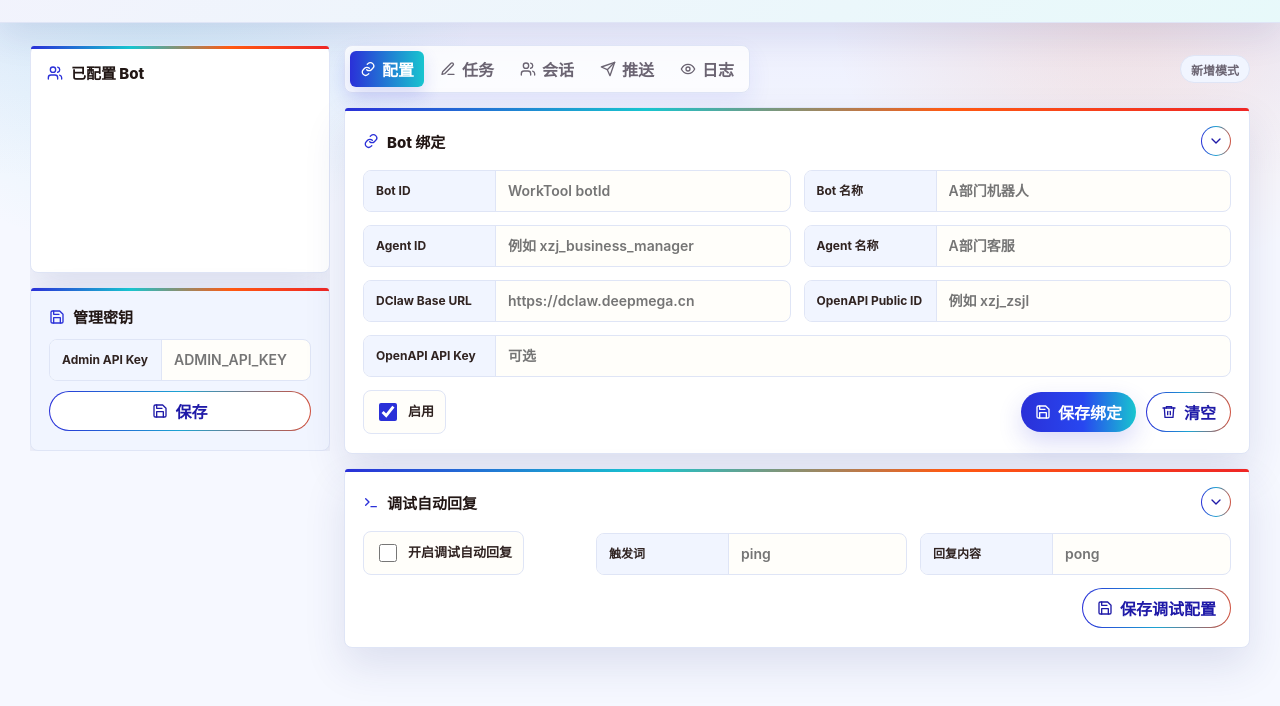
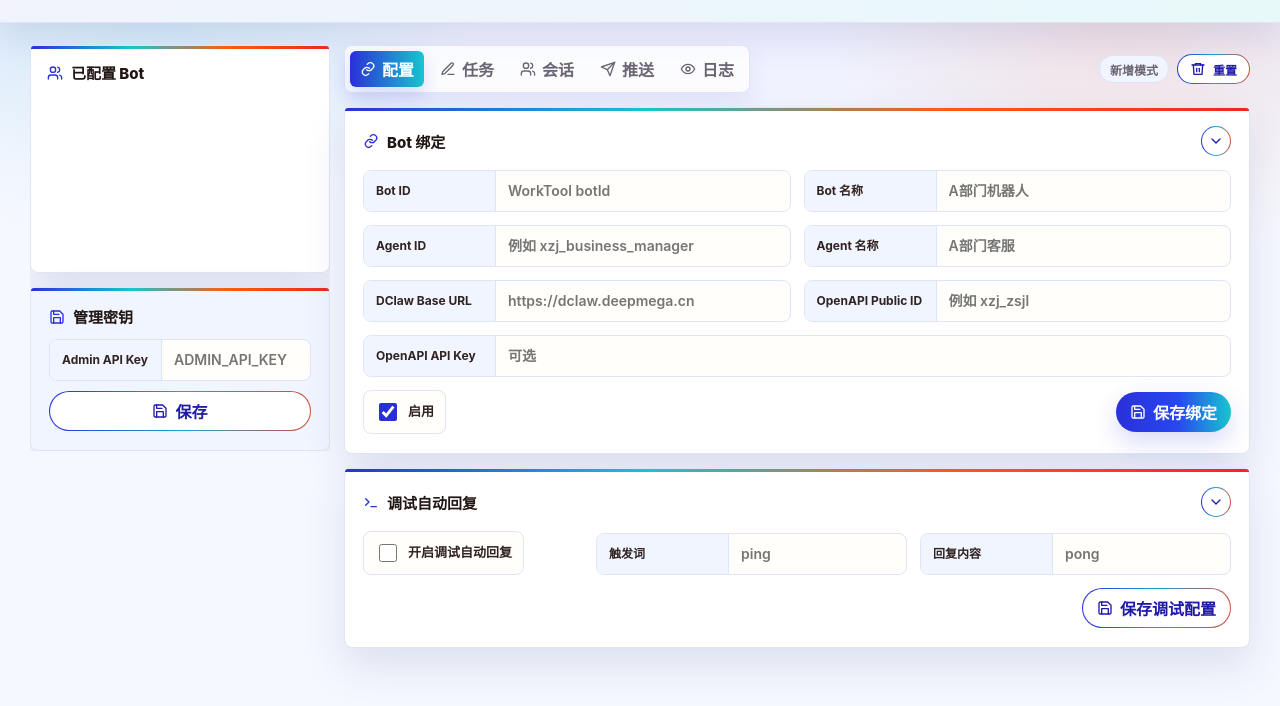
Before and after one commit to 51taichi/dclaw-omnichannel-service, a website: page public/console/index.html in a window 1280 px wide. Shown: the part 80-786 px from the top of the page. Drawn offline with Linux system fonts and the light colour scheme; no server answers.

Commit message:
Move bot reset action to workspace header

```diff
--- a/public/console/index.html
+++ b/public/console/index.html
@@ -130,7 +130,13 @@
               日志
             </button>
           </div>
-          <span id="bindingState" class="binding-state">新增模式</span>
+          <div class="current-bot-actions">
+            <span id="bindingState" class="binding-state">新增模式</span>
+            <button id="resetFormButton" class="secondary" type="button">
+              <svg class="icon" aria-hidden="true"><use href="#icon-reset"></use></svg>
+              重置
+            </button>
+          </div>
         </div>
 
       <div id="configTab" class="tab-panel active" data-tab-panel="config">
@@ -181,10 +187,6 @@
             <button class="primary" type="submit">
               <svg class="icon" aria-hidden="true"><use href="#icon-save"></use></svg>
               保存绑定
-            </button>
-            <button id="resetFormButton" type="button">
-              <svg class="icon" aria-hidden="true"><use href="#icon-reset"></use></svg>
-              清空
             </button>
           </div>
         </form>
--- a/public/console/styles.css
+++ b/public/console/styles.css
@@ -158,6 +158,22 @@ h2 {
   box-shadow: 0 12px 28px color-mix(in srgb, var(--bot-accent) 16%, transparent);
 }
 
+.current-bot-actions {
+  display: flex;
+  align-items: center;
+  justify-content: flex-end;
+  gap: 8px;
+  min-width: 0;
+}
+
+.current-bot-actions #resetFormButton {
+  flex: 0 0 auto;
+  height: 30px;
+  padding: 0 12px;
+  font-size: 12px;
+  white-space: nowrap;
+}
+
 .workspace-tabs button {
   gap: 6px;
   justify-content: center;
@@ -1605,11 +1621,17 @@ td .muted {
   }
 
   .workspace-tabs,
+  .current-bot-actions,
   .binding-state {
     width: 100%;
   }
 
+  .current-bot-actions {
+    justify-content: stretch;
+  }
+
   .binding-state {
+    flex: 1 1 auto;
     justify-self: stretch;
     justify-content: center;
   }
```
